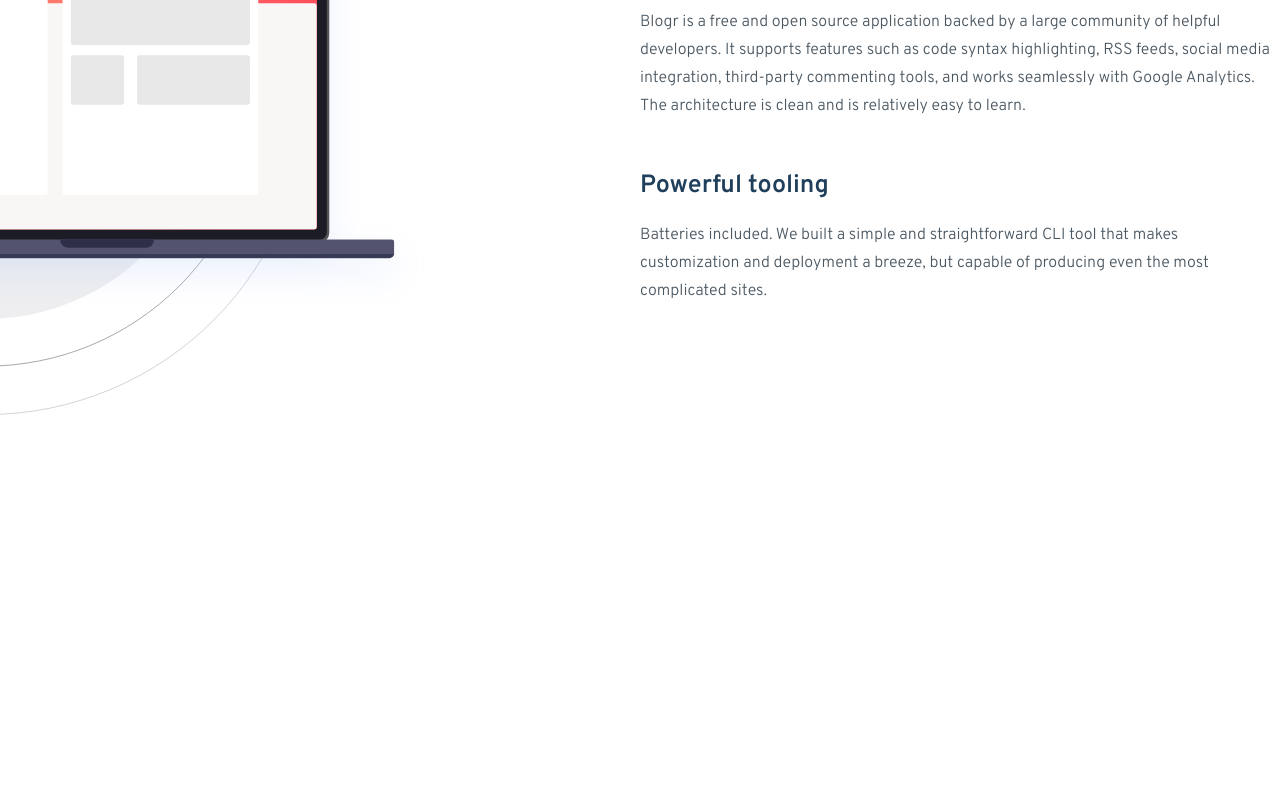
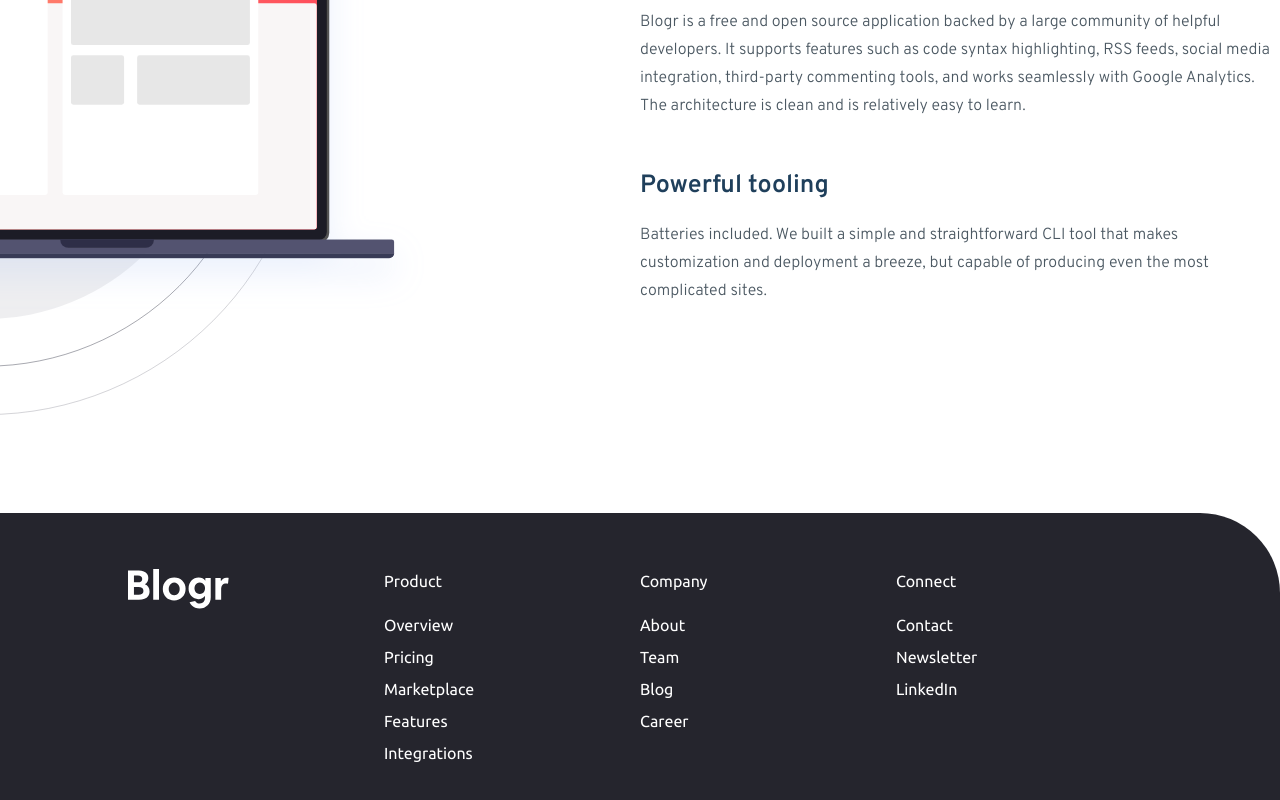
Before and after one commit to Paruzaka46/blogr-landing-page, a React (Vite) app: page / in a window 1280 px wide. Shown: the part 2071-2871 px from the top of the page. Before the commit the page ends 2632 px from the top, so only its background shows below. Built offline with nearby package versions, Linux system fonts and the light colour scheme.

Commit message:
Add Footer

```diff
--- a/src/App.jsx
+++ b/src/App.jsx
@@ -3,6 +3,7 @@ import Header from './components/Header'
 import Content1 from './components/Content1'
 import Content2 from './components/Content2'
 import Content3 from './components/Content3'
+import Footer from './components/Footer'
 
 function App() {
 
@@ -12,6 +13,7 @@ function App() {
     <Content1/>
     <Content2/>
     <Content3/>
+    <Footer/>
     </div>
   )
 }
--- a/src/components/Content3.jsx
+++ b/src/components/Content3.jsx
@@ -4,14 +4,14 @@ const Content3 = () => {
     const isLaptop = useMediaQuery({query: '(min-width: 768px)'})
 
     return (
-        <div className="text-center font-overpass mb-44 mobile:pt-0 md:pt-44">
+        <div className="text-center font-overpass mb-32 mobile:pt-0 md:pt-44 ">
             <div className="md:grid md:grid-cols-2 mobile:flex mobile:flex-col justify-center items-center">
 
                 <div className="relative">
                     <img className={isLaptop ? 'absolute -top-[400px] max-w-[800px] xl:right-44 md:right-24':'object-cover relative w-[406px] h-[331px]'} src={isLaptop?'/images/illustration-laptop-desktop.svg':'/images/illustration-laptop-mobile.svg'}/>
                 </div>
 
-                <div className="text-start pb-20 ">
+                <div className="text-start md:pb-20">
                     <h3 className="text-[25px] font-bold text-vd-blue md:pb-4 md:w-full mobile:w-[200px] md:m-0 mobile:m-auto md:text-start mobile:text-center">Free, open, simple editor</h3>
                     <p className="leading-7 text-vdg-blue md:text-start mobile:text-center md:p-0 mobile:px-5">
                     Blogr is a free and open source application backed by a large community of helpful developers. It supports
--- /dev/null
+++ b/src/components/Footer.jsx
@@ -0,0 +1,70 @@
+import { useMediaQuery } from "react-responsive"
+
+const Footer = () => {
+    const isLaptop = useMediaQuery({query: '(min-width: 768px)'})
+    const burgers = [
+        {
+            name: 'Product',
+            lists: ['Overview', 'Pricing', 'Marketplace', 'Features', 'Integrations']
+        },
+        {
+            name: 'Company',
+            lists: ['About', 'Team', 'Blog', 'Career']
+        },
+        {
+            name: 'Connect',
+            lists: ['Contact', 'Newsletter', 'LinkedIn']
+        }
+    ]
+
+    return (
+        <div className={`bg-vd-black-blue text-white font-ubuntu ${isLaptop?'grid grid-cols-4':'flex flex-col gap-8 text-center'} px-32 py-14 rounded-tr-[5rem]`}>
+            <img src="/images/logo.svg"/>
+            {burgers.map((burger, index) => {
+                return (
+                    <div>
+                        <h3 className="mb-5">{burger.name}</h3>
+                        <ul className="flex flex-col gap-2">
+                        {burger.lists.map((list,index) => {
+                            return (
+                                <li className="hover:underline underline-offset-2"><a href="#">{list}</a></li>
+                            )
+                        })}
+                        </ul>
+                    </div>
+                )
+            })}
+            {/* <div>
+                <h3 className="mb-5">Product</h3>
+                <ul className="flex flex-col gap-2">
+                    <li className=" hover:underline underline-offset-2"><a href="#">Overview</a></li>
+                    <li className=" hover:underline underline-offset-2"><a href="#">Pricing</a></li>
+                    <li className=" hover:underline underline-offset-2"><a href="#">Marketplace</a></li>
+                    <li className=" hover:underline underline-offset-2"><a href="#">Features</a></li>
+                    <li className=" hover:underline underline-offset-2"><a href="#">Integrations</a></li>
+                </ul>
+            </div>
+
+            <div>
+                <h3>Company</h3>
+                <ul>
+                    <li><a href="#">About</a></li>
+                    <li><a href="#">Team</a></li>
+                    <li><a href="#">Blog</a></li>
+                    <li><a href="#">Career</a></li>
+                </ul>
+            </div>
+
+            <div>
+                <h3>Connect</h3>
+                <ul>
+                    <li><a href="#">Contact</a></li>
+                    <li><a href="#">Newsletter</a></li>
+                    <li><a href="#">LinkedIn</a></li>
+                </ul>
+            </div> */}
+        </div>
+    )
+}
+
+export default Footer
```
